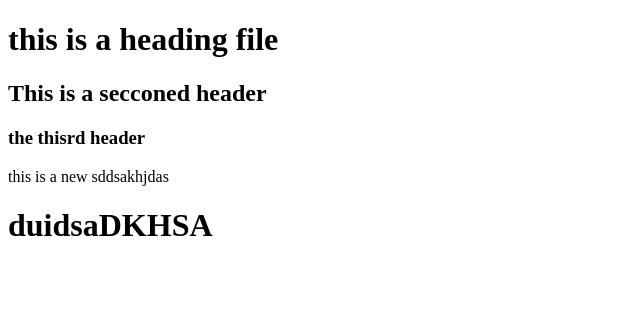
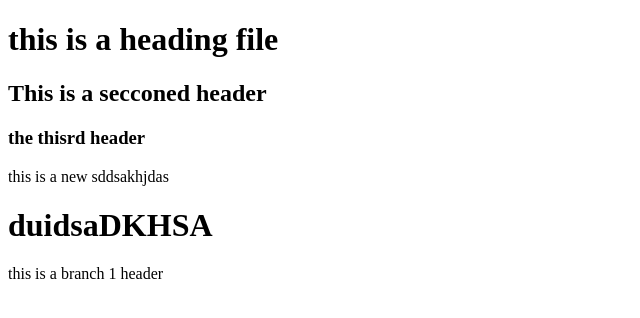
Before and after one commit to seidyesufali77/GIT-REPO, a plain HTML site: page index.html in a window 1280 px wide. Shown: the whole page, without its empty margins (0-640 px from the left). Drawn offline with Linux system fonts and the light colour scheme.

Commit message:
bch updated

```diff
--- a/index.html
+++ b/index.html
@@ -3,7 +3,7 @@
 <head>
     <meta charset="UTF-8">
     <meta name="viewport" content="width=device-width, initial-scale=1.0">
-    <title>Document</title>
+    <title> title given form branch1 </title>
 </head>
 <body>
     <h1>this is a heading file </h1>
@@ -11,5 +11,7 @@
     <h3>the thisrd header </h3>
     <p>this is a new sddsakhjdas </p>
     <h1>duidsaDKHSA</h1>
+    <p>this is a branch 1 header </p>
+
 </body>
 </html>
```
